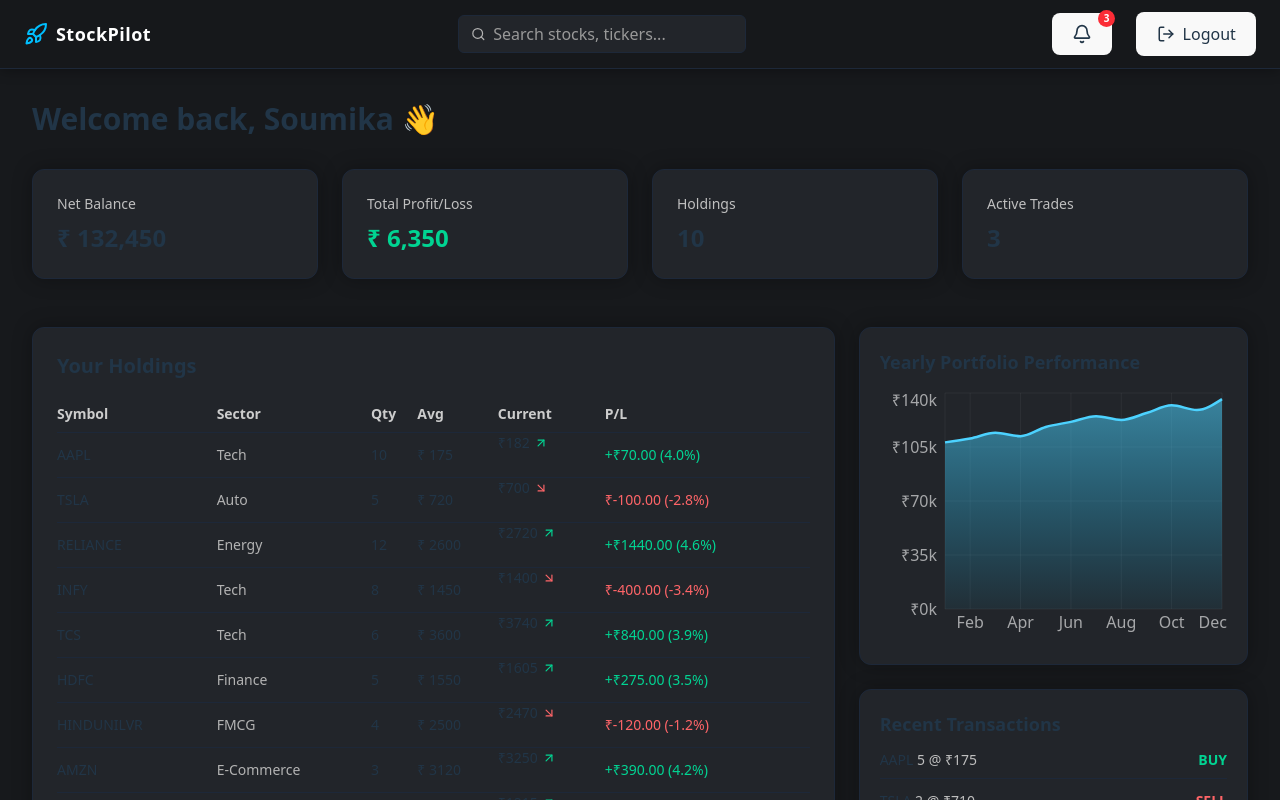
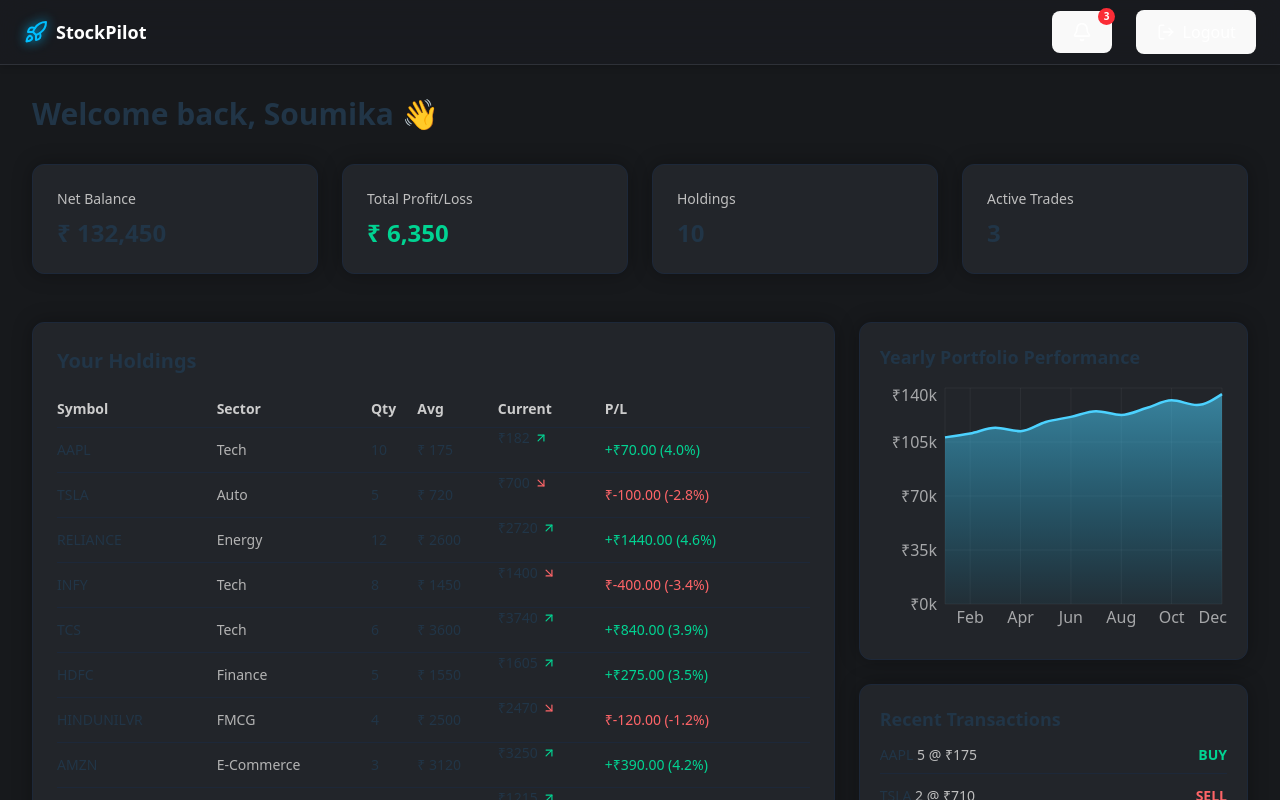
Before and after one commit to soumikadevarakonda/StockPilot, a React (Vite) app: page /dashboard in a window 1280 px wide. Shown: the top 800 px of the page. Built offline with nearby package versions, Linux system fonts and the light colour scheme.

Commit message:
Navbar Enhancement

```diff
--- a/src/components/Navbar.jsx
+++ b/src/components/Navbar.jsx
@@ -1,10 +1,18 @@
+import { useState, useEffect } from "react";
 import { useNavigate } from "react-router-dom";
-import { Rocket, Bell, Search } from "lucide-react";
+import { motion } from "framer-motion";
+import { Rocket, Bell } from "lucide-react";
 import { FiLogOut } from "react-icons/fi";
-import { motion } from "framer-motion";
 
 export default function Navbar() {
+  const [isScrolled, setIsScrolled] = useState(false);
   const navigate = useNavigate();
+
+  useEffect(() => {
+    const handleScroll = () => setIsScrolled(window.scrollY > 10);
+    window.addEventListener("scroll", handleScroll);
+    return () => window.removeEventListener("scroll", handleScroll);
+  }, []);
 
   const handleLogout = () => {
     localStorage.removeItem("token");
@@ -12,33 +20,31 @@ export default function Navbar() {
   };
 
   return (
+    <>
       <motion.nav
-      className="sticky top-0 z-50 bg-[hsl(220,10%,10%)]/95 backdrop-blur-sm border-b border-[hsl(217,32%,17%)] px-6 py-3 shadow-[0_2px_12px_rgba(0,0,0,0.3)] flex items-center justify-between"
-      initial={{ y: -60, opacity: 0 }}
-      animate={{ y: 0, opacity: 1 }}
+        className={`fixed top-0 left-0 right-0 z-50 transition-all duration-500 ${
+          isScrolled
+            ? "bg-[linear-gradient(to_right,hsl(220,12%,12%)_0%,hsl(220,12%,18%)_100%)] shadow-[0_2px_12px_rgba(0,0,0,0.4)] backdrop-blur-md border-b border-[hsl(220,10%,25%)]"
+            : "bg-[hsla(220,12%,12%,0.5)] backdrop-blur-xl border-b border-[hsl(220,10%,20%)] shadow-[0_1px_8px_rgba(0,0,0,0.2)]"
+        }`}
+        initial={{ y: -80 }}
+        animate={{ y: 0 }}
         transition={{ duration: 0.5 }}
       >
-      {/* Left: Logo (same as landing header) */}
-      <div className="flex items-center gap-2 select-none cursor-pointer">
-        <Rocket className="h-6 w-6 text-primary" />
-        <span className="text-[hsl(var(--emphasis))] text-lg font-semibold tracking-wide">
+        <div className="container mx-auto flex h-16 items-center justify-between px-4 md:px-6">
+          {/* Left: Logo */}
+          <div
+            className="flex items-center gap-2 cursor-pointer select-none"
+            onClick={() => navigate("/dashboard")}
+          >
+            <Rocket className="h-6 w-6 text-primary drop-shadow-[0_0_6px_hsl(195,100%,50%)]" />
+            <span className="text-[hsl(var(--emphasis))] text-lg font-semibold">
               StockPilot
             </span>
           </div>
 
-      {/* Center: Search bar (optional) */}
-      <div className="hidden sm:flex items-center bg-[hsl(220,10%,15%)] border border-[hsl(217,32%,17%)] rounded-md px-3 py-1.5 w-72">
-        <Search size={16} className="text-[hsl(0,0%,70%)] mr-2" />
-        <input
-          type="text"
-          placeholder="Search stocks, tickers..."
-          className="bg-transparent outline-none text-[hsl(var(--foreground))] w-full placeholder-[hsl(0,0%,60%)]"
-        />
-      </div>
-
-      {/* Right: Actions */}
-      <div className="flex items-center gap-6">
-        {/* Notifications */}
+          {/* Right: Notification + Logout */}
+          <div className="flex items-center gap-6 text-[hsl(var(--emphasis))]">
             <button className="relative hover:text-primary transition">
               <Bell size={20} />
               <span className="absolute -top-1 -right-1 bg-red-500 text-[10px] rounded-full px-1.5 py-[1px] text-white font-semibold">
@@ -46,14 +52,18 @@ export default function Navbar() {
               </span>
             </button>
 
-        {/* Logout */}
             <button
               onClick={handleLogout}
-          className="flex items-center gap-2 text-sm font-medium text-[hsl(var(--foreground))] hover:text-primary transition"
+              className="flex items-center gap-2 text-sm font-medium hover:text-primary transition"
             >
               <FiLogOut size={18} /> Logout
             </button>
           </div>
+        </div>
       </motion.nav>
+
+      {/* Spacer to offset fixed navbar height */}
+      <div className="h-16" />
+    </>
   );
 }
```
Lines whose indentation alone changed are shown as unchanged.
